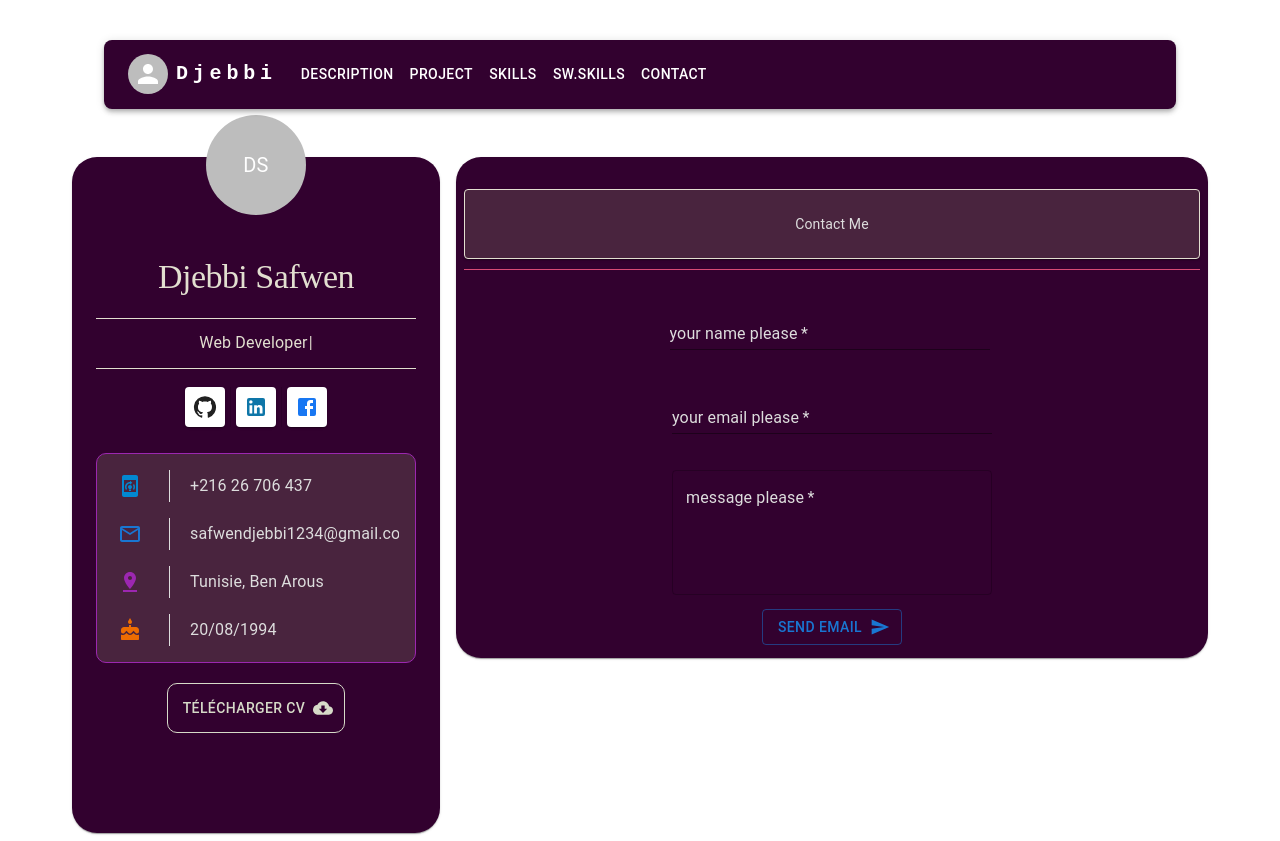
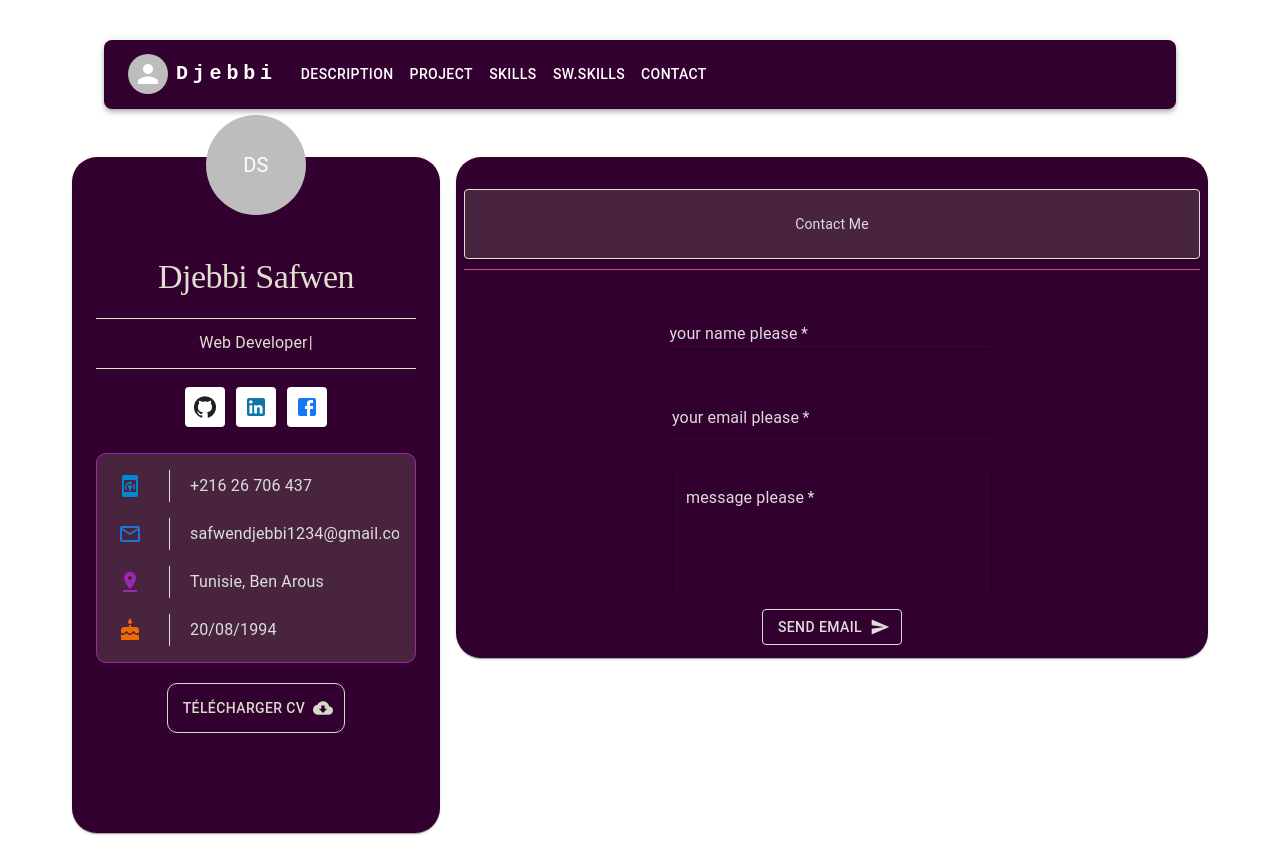
Before and after one commit to safwen-code/profileV5, a React (Create React App) app: page / in a window 1280 px wide. Both pictures are taken after a click on the button "CONTACT". Built offline with nearby package versions, Linux system fonts and the light colour scheme; what react-swipeable-views-utils would draw is missing.

Commit message:
littel change in colors v0.1

```diff
--- a/src/content/contact/Contact.jsx
+++ b/src/content/contact/Contact.jsx
@@ -1,5 +1,5 @@
 import React, { useState } from 'react'
-import { Alert, Divider, Grid, Typography, Button, Box } from '@mui/material'
+import { Alert, Divider, Grid, Button } from '@mui/material'
 import SendIcon from '@mui/icons-material/Send'
 import TextField from '@mui/material/TextField'
 import emailjs from '@emailjs/browser'
@@ -142,7 +142,7 @@ const Contact = () => {
             }}
             error={message === '' && errorField}
             helperText={
-              errorField && message === '' ? 'message is required' : ''
+              errorField && message === '' ? 'Message is required' : ''
             }
             required
             label="message please"
@@ -158,7 +158,17 @@ const Contact = () => {
         </Grid>
       </Grid>
       <Button
-        style={{ marginTop: '10px', marginBottom: '5px' }}
+        sx={{
+          marginTop: '10px',
+          marginBottom: '5px',
+          color: '#DDDDDD',
+          borderColor: '#DDDDDD',
+          '&:hover': {
+            color: '#A91D3A', // Text color on hover
+            borderColor: '#A91D3A', // Border color on hover
+            backgroundColor: 'rgba(255, 255, 255, 0.08)',
+          },
+        }}
         variant="outlined"
         endIcon={<SendIcon />}
         onClick={submitHundel}
```
